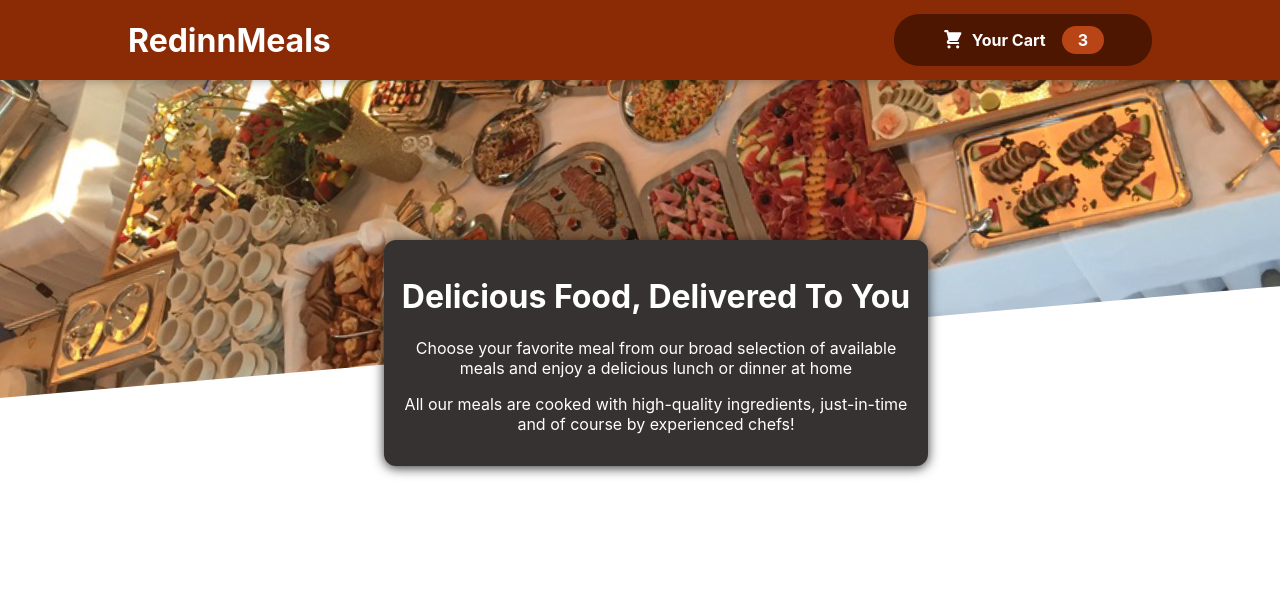
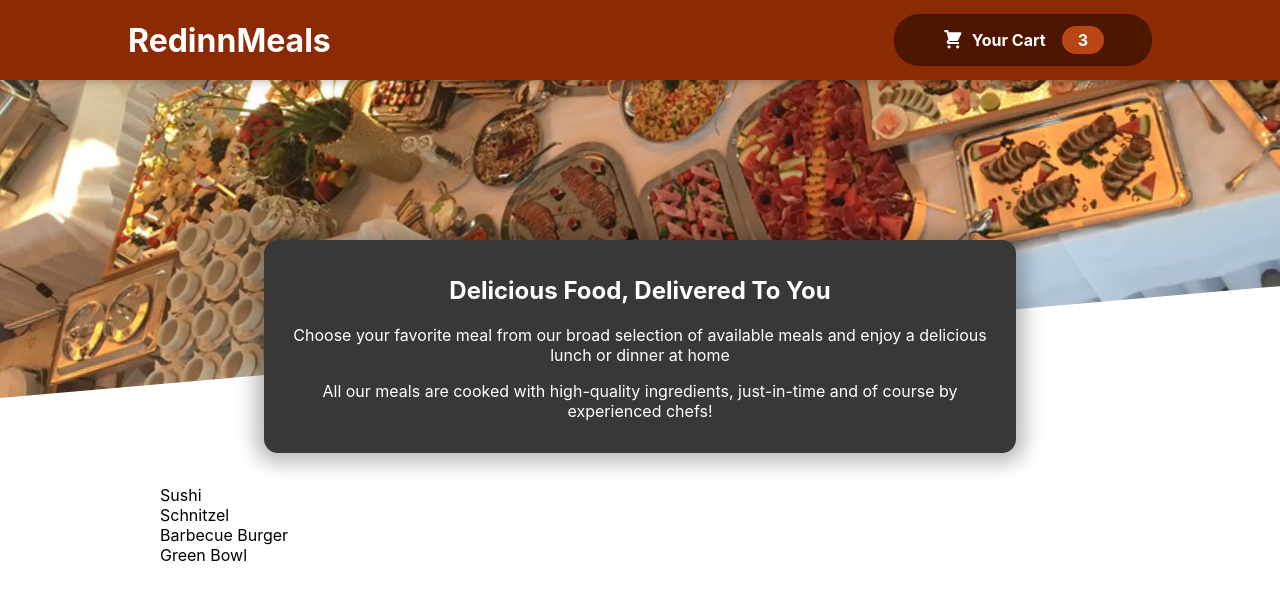
Before and after one commit to mithunmr888/my-restaurant-page, a React (Create React App) app: page / in a window 1280 px wide. Shown: the top 600 px of the page. Built offline with nearby package versions, Linux system fonts and the light colour scheme.

Commit message:
redone summary card and added available meals list

```diff
--- a/src/App.js
+++ b/src/App.js
@@ -1,13 +1,16 @@
 import "./App.css";
 import React, { Fragment } from "react";
 import MainHeader from "./components/Layout/MainHeader";
-import SummaryCard from "./components/Layout/SummaryCard";
+import Meals from "./components/Meals/Meals";
+
 
 function App() {
   return (
     <Fragment>
       <MainHeader></MainHeader>
-      <SummaryCard></SummaryCard>
+      <main>
+        <Meals></Meals>
+      </main>
     </Fragment>
   );
 }
--- a/src/components/Layout/SummaryCard.module.css
+++ /dev/null
@@ -1,15 +0,0 @@
-.summarycard {
-  position: fixed;
-  background: #363232;
-  width: 40rem;
-  top: 30vh;
-  left: 30%;
-  padding: 1rem;
-  box-shadow: 0 2px 12px rgba(0, 0, 0, 0.8);
-  border-radius: 12px;
-  position: fixed;
-  width: 40%;
-  z-index: 100;
-  color: white;
-  text-align: center;
-}
--- /dev/null
+++ b/src/components/Meals/AvailableMeals.js
@@ -0,0 +1,39 @@
+import classes from "./AvailableMeals.module.css";
+
+const DUMMY_MEALS = [
+  {
+    id: "m1",
+    name: "Sushi",
+    description: "Finest fish and veggies",
+    price: 22.99,
+  },
+  {
+    id: "m2",
+    name: "Schnitzel",
+    description: "A german specialty!",
+    price: 16.5,
+  },
+  {
+    id: "m3",
+    name: "Barbecue Burger",
+    description: "American, raw, meaty",
+    price: 12.99,
+  },
+  {
+    id: "m4",
+    name: "Green Bowl",
+    description: "Healthy...and green...",
+    price: 18.99,
+  },
+];
+
+const AvailableMeals = () => {
+  const mealList = DUMMY_MEALS.map((meal) => <li>{meal.name}</li>);
+  return (
+    <section className={classes.meals}>
+      <ul>{mealList}</ul>
+    </section>
+  );
+};
+
+export default AvailableMeals;
--- /dev/null
+++ b/src/components/Meals/AvailableMeals.module.css
@@ -0,0 +1,24 @@
+.meals {
+  max-width: 60rem;
+  width: 90%;
+  margin: 2rem auto;
+  animation: meals-appear 1s ease-out forwards;
+}
+
+.meals ul {
+  list-style: none;
+  margin: 0;
+  padding: 0;
+}
+
+@keyframes meals-appear {
+  from {
+    opacity: 0;
+    transform: translateY(3rem);
+  }
+
+  to {
+    opacity: 1;
+    transform: translateY(0);
+  }
+}
--- /dev/null
+++ b/src/components/Meals/Meals.js
@@ -0,0 +1,14 @@
+import AvailableMeals from "./AvailableMeals";
+import MealsSummary from "./MealsSummary";
+import React, { Fragment } from "react";
+
+const Meals = (props) => {
+  return (
+    <Fragment>
+      <MealsSummary></MealsSummary>
+      <AvailableMeals></AvailableMeals>
+    </Fragment>
+  );
+};
+
+export default Meals;
--- a/src/components/Layout/SummaryCard.js
+++ b/src/components/Meals/MealsSummary.js
@@ -1,8 +1,8 @@
-import classes from "./SummaryCard.module.css";
+import classes from "./MealsSummary.module.css";
 
-const SummaryCard = (props) => {
+const MealsSummary = (props) => {
   return (
-    <div className={classes.summarycard}>
+    <section className={classes.summary}>
       <h1>Delicious Food, Delivered To You</h1>
       <p>
         Choose your favorite meal from our broad selection of available meals
@@ -12,8 +12,8 @@
         All our meals are cooked with high-quality ingredients, just-in-time and
         of course by experienced chefs!
       </p>
-    </div>
+    </section>
   );
 };
 
-export default SummaryCard;
+export default MealsSummary;
--- /dev/null
+++ b/src/components/Meals/MealsSummary.module.css
@@ -0,0 +1,18 @@
+.summary {
+  text-align: center;
+  max-width: 45rem;
+  width: 90%;
+  margin: auto;
+  margin-top: -10rem;
+  position: relative;
+  background-color: #383838;
+  color: white;
+  border-radius: 14px;
+  padding: 1rem;
+  box-shadow: 0 1px 18px 10px rgba(0, 0, 0, 0.25);
+}
+
+.summary h2 {
+  font-size: 2rem;
+  margin-top: 0;
+}
```
